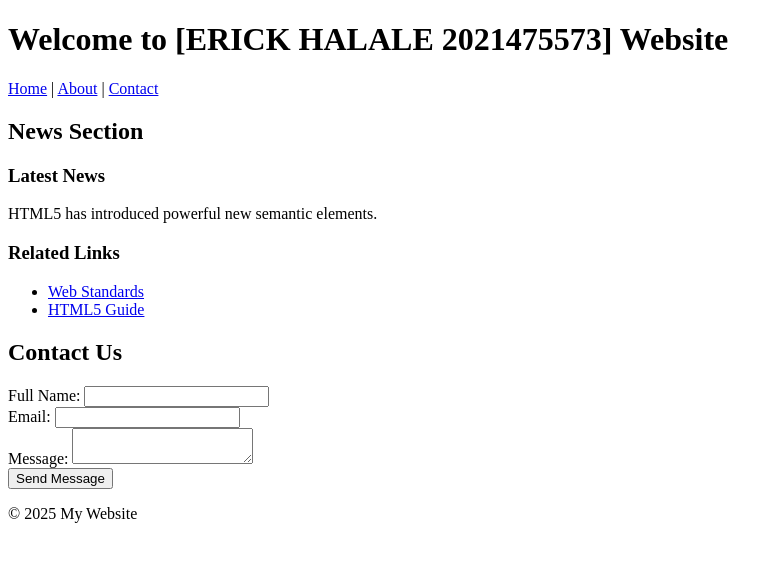
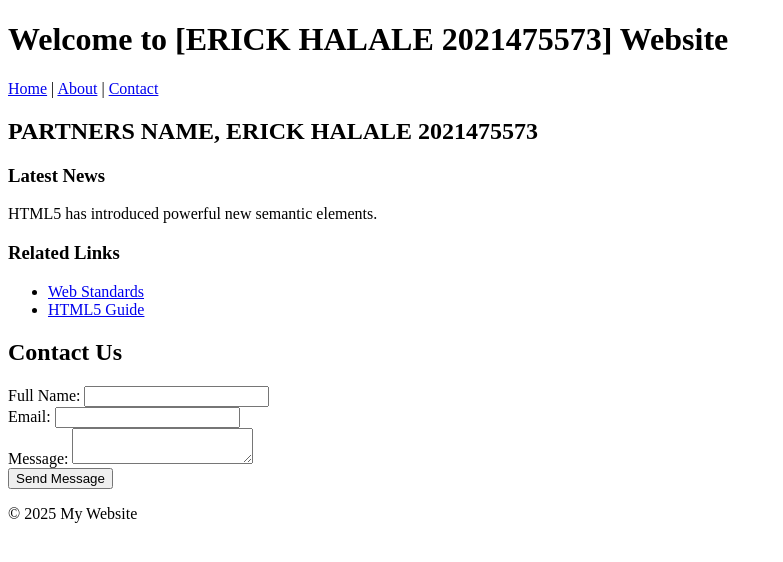
Before and after one commit to keagan123coder/lab2-html-erick, a plain HTML site: page index.html in a window 1280 px wide. Shown: the whole page, without its empty margins (0-783 px from the left). Drawn offline with Linux system fonts and the light colour scheme.

Commit message:
Update index.html

```diff
--- a/index.html
+++ b/index.html
@@ -16,7 +16,7 @@
 </header>
 <main>
 <section>
-<h2>News Section</h2> <!-- Added a section heading -->
+<h2> PARTNERS NAME, ERICK HALALE 2021475573</h2> <!-- Added a section heading -->
 <article>
 <h3>Latest News</h3> <!-- Adjusted to maintain hierarchy -->
 <p>HTML5 has introduced powerful new semantic elements.</p>
```
